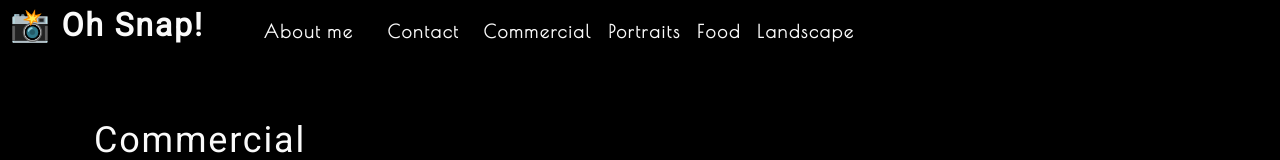
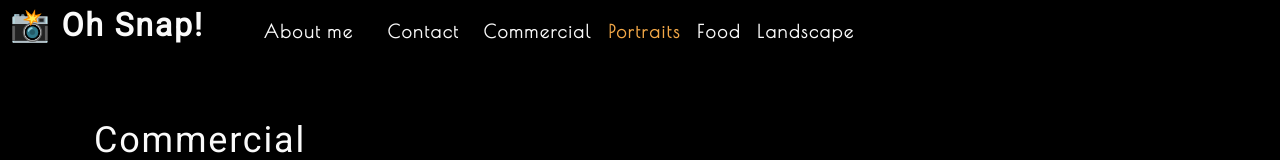
Before and after one commit to H0RSESH0E/reactError, a React (Create React App) app: page / in a window 1280 px wide. Shown: the top 160 px of the page. Built offline with nearby package versions, Linux system fonts and the light colour scheme.

Commit message:
Hooks added: document.title changing with useEffect

```diff
--- a/src/App.js
+++ b/src/App.js
@@ -1,16 +1,29 @@
-import React from 'react';
+import React, { useState } from 'react';
 import Nav from './components/Nav';
 import About from './components/About';
 import Gallery from './components/Gallery'
 
+
 function App() {
+  const [categories] = useState([
+    {
+      name: 'commercial',
+      description: 'Photos of grocery stores, food trucks, and other commercial projects',
+    },
+    { name: 'portraits', description: 'Portraits of people in my life' },
+    { name: 'food', description: 'Delicious delicacies' },
+    { name: 'landscape', description: 'Fields, farmhouses, waterfalls, and the beauty of nature' },
+  ]);
 
+  const [currentCategory, setCurrentCategory] = useState(categories[1]);
   return (
     <div>
-      <Nav />
+      <Nav categories={categories}
+        setCurrentCategory={setCurrentCategory}
+        currentCategory={currentCategory} />
       <main>
         <Gallery />
-          <About />
+        <About />
       </main>
     </div>
   );
--- a/src/components/Gallery/index.js
+++ b/src/components/Gallery/index.js
@@ -1,4 +1,4 @@
-import React, { useState } from 'react';
+import React from 'react';
 import { capitalizeFirstLetter } from '../../utils/helpers';
 import photo from '../../assets/small/commercial/0.jpg';
 
--- a/src/components/Nav/index.js
+++ b/src/components/Nav/index.js
@@ -1,19 +1,11 @@
-import React from "react";
+import React, { useEffect } from "react";
 import { capitalizeFirstLetter } from "../../utils/helpers";
 
-function Nav() {
+function Nav({ categories, setCurrentCategory, currentCategory }) {
 
-  const  categories = [
-    { name: 'commercial', description: 'Photos of grocery stores, food trucks, and other commercial projects' },
-    { name: 'portraits', description: 'Portraits of people in my life' },
-    { name: 'food', description: 'Delicious delicacies' },
-    { name: 'landscape', description: 'Fields, farmhouses, waterfalls, and the beauty of nature' }
-  ];
-
-  const handleClick = (item) => {
-    console.log(item);
-    return item;
-  };
+   useEffect(() => {
+     document.title = capitalizeFirstLetter(currentCategory.name);
+   }, [currentCategory]);
 
   return (
     <header className="flex-row px-1">
@@ -25,24 +17,28 @@
       <nav>
         <ul className="flex-row">
           <li className="mx-2">
-            <a data-testid="about" href="#about" onClick={() => handleClick("About")}>
+            <a data-testid="about" href="#about">
               About me
             </a>
           </li>
-          <li className={"mx-2"}>
-            <span onClick={() => handleClick('Contact')}>
-              Contact
-            </span>
+          <li className="mx-2">
+            <span>Contact</span>
           </li>
-          {
-            categories.map((category) => (
-              <li className="mx-1" key={category.name} >
-                <span onClick={() => { handleClick(category.name); }}>
-                 {capitalizeFirstLetter(category.name)}
-                </span>
-              </li>
-            ))
-          }
+          {categories.map((category) => (
+            <li
+              className={`mx-1 ${currentCategory.name === category.name && 'navActive'
+                }`}
+              key={category.name}
+            >
+              <span
+                onClick={() => {
+                  setCurrentCategory(category)
+                }}
+              >
+                {capitalizeFirstLetter(category.name)}
+              </span>
+            </li>
+          ))}
         </ul>
       </nav>
     </header>
```
